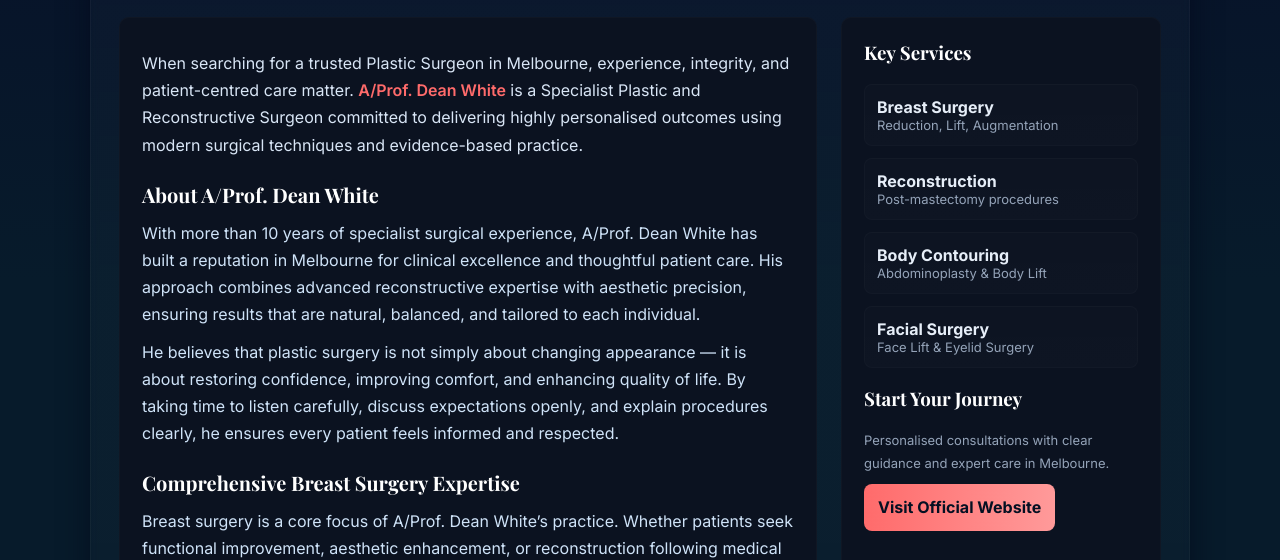
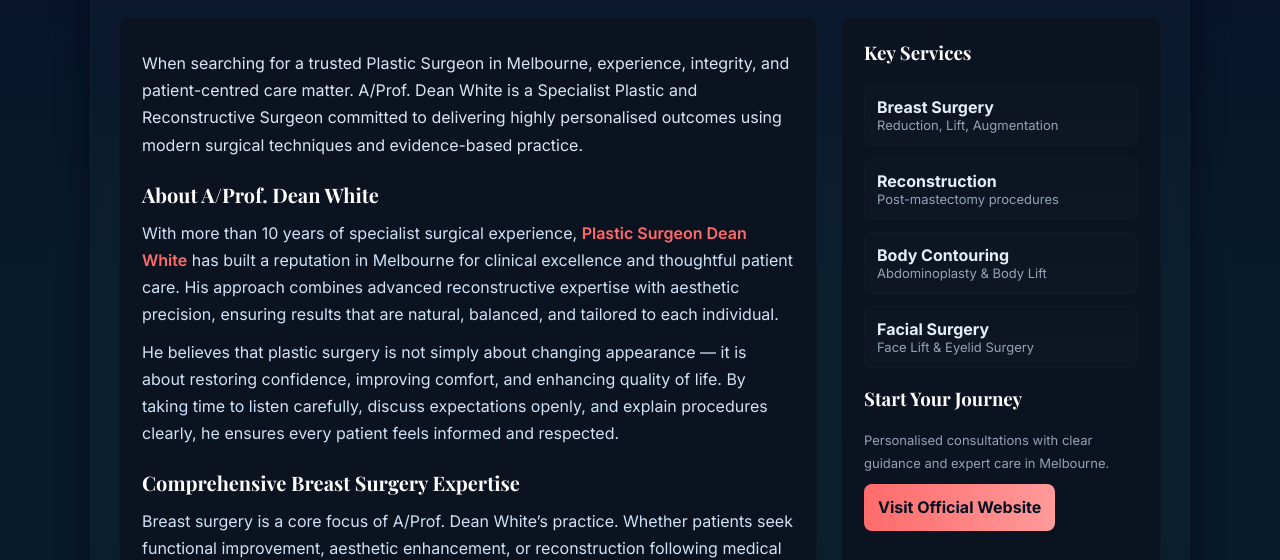
Before and after one commit to marinalopez624/Plastic-Surgeon-Dean-White, a plain HTML site: page index.html in a window 1280 px wide. Shown: the part 248-808 px from the top of the page. Drawn offline with nearby package versions, Linux system fonts and the light colour scheme.

Commit message:
Update index.html

```diff
--- a/index.html
+++ b/index.html
@@ -172,7 +172,7 @@ header{gap:12px}
 
 <p class="lead">
 When searching for a trusted Plastic Surgeon in Melbourne, experience, integrity, and patient-centred care matter.
-<a class="author-link" href="https://deanwhite.com.au/">A/Prof. Dean White</a> is a Specialist Plastic and Reconstructive Surgeon committed to delivering highly personalised outcomes using modern surgical techniques and evidence-based practice.
+A/Prof. Dean White is a Specialist Plastic and Reconstructive Surgeon committed to delivering highly personalised outcomes using modern surgical techniques and evidence-based practice.
 </p>
 
 <article>
@@ -180,7 +180,7 @@ When searching for a trusted Plastic Surgeon in Melbourne, experience, integrity
 <h2>About A/Prof. Dean White</h2>
 
 <p>
-With more than 10 years of specialist surgical experience, A/Prof. Dean White has built a reputation in Melbourne for clinical excellence and thoughtful patient care.
+With more than 10 years of specialist surgical experience, <a class="author-link" href="https://deanwhite.com.au/">Plastic Surgeon Dean White</a> has built a reputation in Melbourne for clinical excellence and thoughtful patient care.
 His approach combines advanced reconstructive expertise with aesthetic precision, ensuring results that are natural, balanced, and tailored to each individual.
 </p>
 
```
